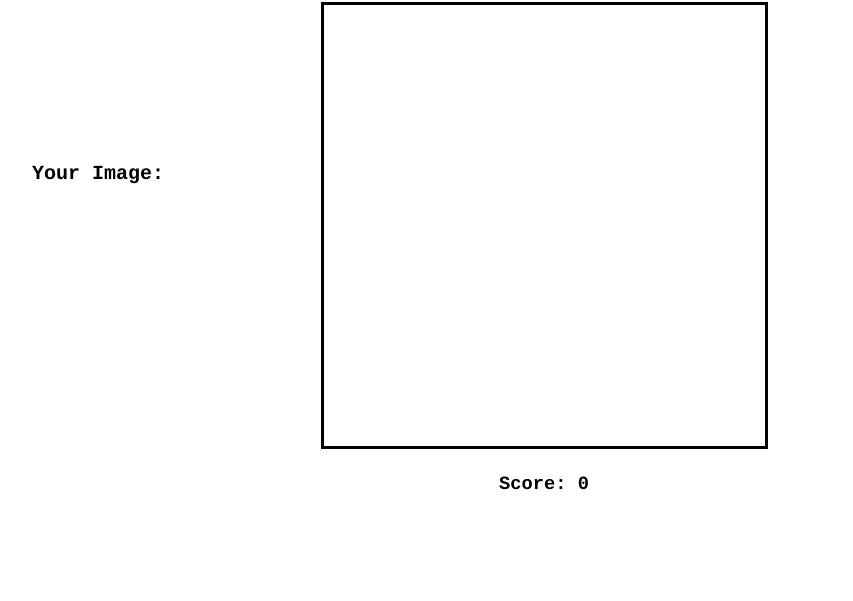
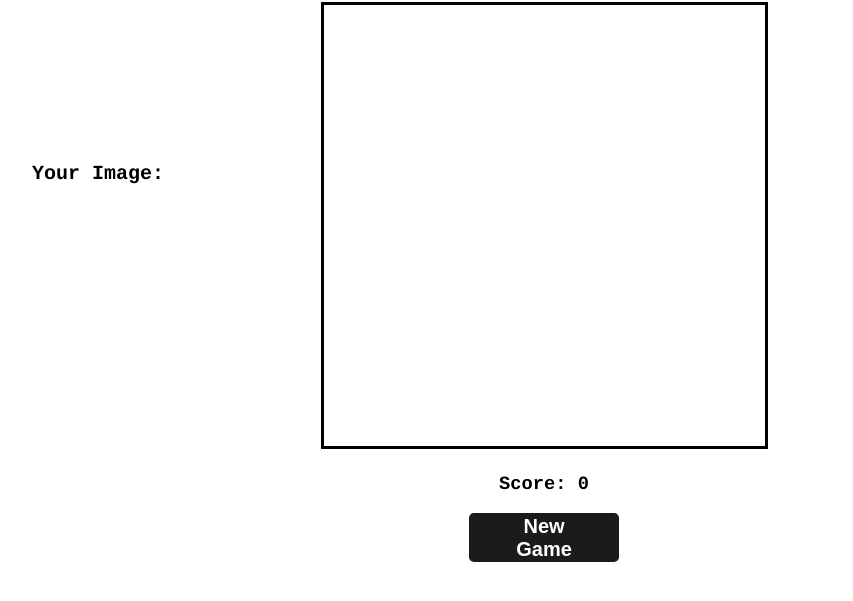
Before and after one commit to bradyj04/VSCode-SnakeGame, a plain HTML site: page snake.html in a window 1280 px wide. Shown: the part 135-736 px from the top of the page, without its empty margins (96-949 px from the left). Drawn offline with Linux system fonts and the light colour scheme.

Commit message:
newgame button added, test for bugs

```diff
--- a/snake.html
+++ b/snake.html
@@ -34,4 +34,7 @@
     <canvas id="game" width="441" height="441"></canvas>
     <h3 id="score">Score: 0</h3>
   </body>
+  <div id="newgame-div">
+    <button id="newgame-but"onclick="location.reload()" type="button">New Game</button>
+  </div>
 </html>
--- a/styles.css
+++ b/styles.css
@@ -74,3 +74,27 @@
     outline-width: 3.5px;
     transform: scale(1.03);
 }
+#newgame-div{
+ display: block;
+}
+#newgame-but {
+    display: block;
+    margin: auto;
+    z-index: 1;
+    cursor: pointer;
+    font-family: Arial, Helvetica, sans-serif;
+    font-weight: bold;
+    font-size: 2.5vh;
+    background-color: #1b1b1b;
+    color: white;
+    padding: 0px 30px 0px 30px;
+    height: 49px;
+    width: 150px;
+    border: none;
+    border-radius: 5px;
+    transition: all .2s ease-in-out;
+}
+#newgame-but:hover {
+    background-color: #292929;
+    transform: scale(1.05);
+}
```
